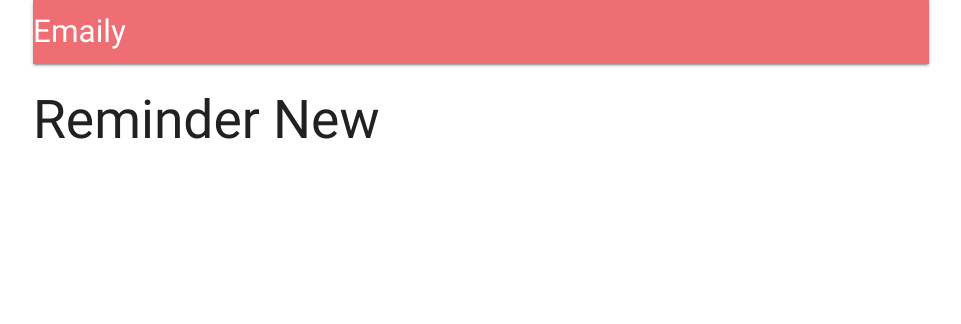
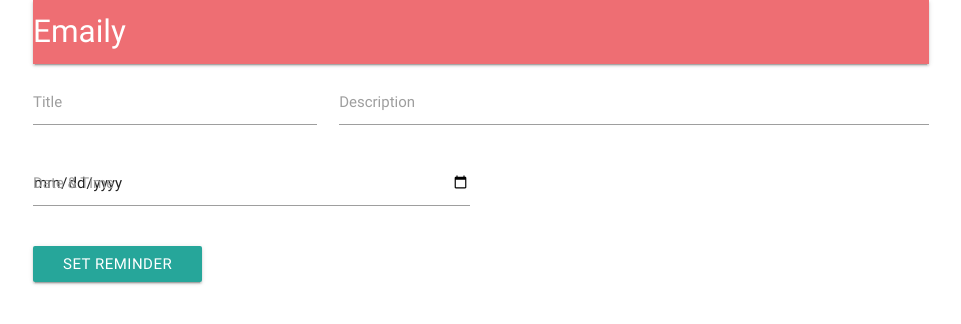
Before and after one commit to sapta94/Reminder, a React app in the folder client/: page /reminder/new in a window 1280 px wide. Shown: the top 324 px of the page, without its empty margins (159-1120 px from the left). Built offline with nearby package versions, Linux system fonts and the light colour scheme; no server answers.

Commit message:
page added to add notification

```diff
--- a/client/src/app/components/App.js
+++ b/client/src/app/components/App.js
@@ -9,7 +9,7 @@ import Landing from './Landing'
 import Register from './Register'
 //import SurveyNew from './Surveys/SurveyNew'
 const Dashboard = () => <h2>Dashboard</h2>
-const ReminderNew = () => <h2>Reminder New</h2>
+import Notification from './Notification'
 
 class App extends Component{
     componentDidMount(){
@@ -25,7 +25,7 @@ class App extends Component{
                         <Route exact path="/" component={Landing} />
                         <Route exact path="/login" component={Login} />
                         <Route exact path="/reminders" component={Dashboard} />
-                        <Route exact path="/reminder/new" component={ReminderNew} />
+                        <Route exact path="/reminder/new" component={Notification} />
                         <Route exact path="/register" component={Register} />
                     </div>
             </BrowserRouter>
--- /dev/null
+++ b/client/src/app/components/Notification.js
@@ -0,0 +1,74 @@
+import React,{Component} from 'react'
+import * as actions from '../actions'
+import {connect} from 'react-redux'
+
+class Notification extends Component{
+
+    constructor(props){
+        super(props);
+        this.state={
+            title:null,
+            description:null,
+            notifyTime:'',
+            submitted:false
+        }
+        this.handleChange=this.handleChange.bind(this)
+        this.handleSubmit=this.handleSubmit.bind(this)
+    }
+
+    componentDidMount(){
+        console.log(this.props.auth)
+    }
+
+    handleChange(e) {
+        const { name, value } = e.target;
+        this.setState({ [name]: value });
+    }
+
+    handleSubmit(e) {
+        e.preventDefault();
+        this.setState({ submitted: true });
+        const { title, description, notifyTime } = this.state;
+        console.log(firstname+' '+lastname)
+        if (firstname && lastname && password) {
+            this.props.registerUser(firstname, lastname, password);
+        }
+    }
+
+
+    // callLogin(userID,password){
+    //     console.log('login called')
+    //     this.props.loginUser(userID,password)
+    // }
+
+    render(){
+        var user = this.props.fetchUser();
+        return(
+            <div className="row">
+                <form className="col s12">
+                    <div className="row">
+                        <div className="input-field col s4">
+                            <input  onChange={this.handleChange} name="title" type="text" className="validate" />
+                            <label for="first_name">Title</label>
+                        </div>
+                        <div className="input-field col s8">
+                            <input onChange={this.handleChange} name="description" type="text" className="validate" />
+                            <label for="last_name">Description</label>
+                        </div>
+                        <div className="input-field col s6">
+                            <input onChange={this.handleChange} name="notifyTime" type="date" className="validate" />
+                            <label for="last_name">Date & Time</label>
+                        </div>
+                    </div>
+                    <a onClick={this.handleSubmit} className="waves-effect waves-light btn">Set Reminder</a>
+                </form>
+            </div>
+        )
+    }
+}
+
+function mapStateToProps({ auth }) {
+    return { auth };
+  }
+
+export default connect (null,actions)(Notification);
```
Also changed, not shown: 1 other file (tests, documents, lock files or other folders).
